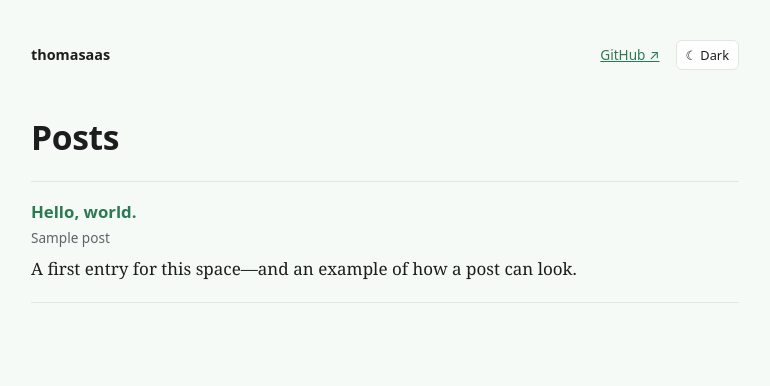
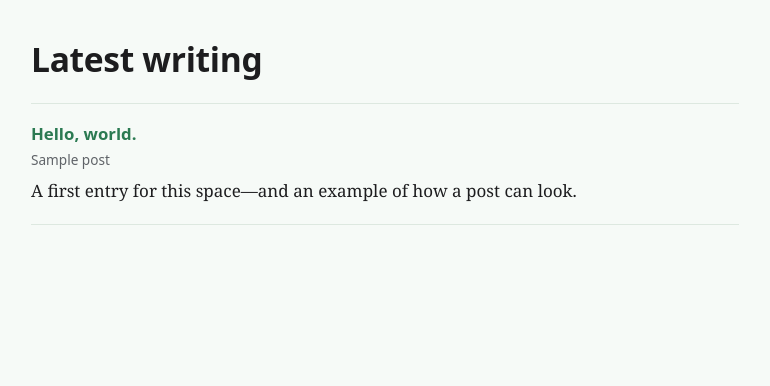
Before and after one commit to QMeimeiky/qmeimeiky.github.io, a plain HTML site: page index.html in a window 1280 px wide. Shown: the whole page, without its empty margins (255-1025 px from the left). Drawn offline with Linux system fonts and the light colour scheme.

Commit message:
Show only latest writing on homepage

```diff
--- a/index.html
+++ b/index.html
@@ -33,20 +33,10 @@
 </head>
 <body>
   <main>
-    <header><a class="brand" href="./">thomasaas</a><div class="controls"><a href="https://github.com/thomasaas">GitHub ↗</a><button type="button" id="theme-toggle" aria-label="Switch color theme">Theme</button></div></header>
-    <h1>Posts</h1>
+    <h1>Latest writing</h1>
     <ul class="posts">
       <li><h2><a href="hello-world.html">Hello, world.</a></h2><div class="meta">Sample post</div><p>A first entry for this space—and an example of how a post can look.</p></li>
     </ul>
   </main>
-  <script>
-    (function () {
-      var button = document.getElementById('theme-toggle');
-      function current() { return document.documentElement.dataset.theme || (window.matchMedia('(prefers-color-scheme: dark)').matches ? 'dark' : 'light'); }
-      function update() { button.textContent = current() === 'dark' ? '☀ Light' : '☾ Dark'; button.setAttribute('aria-label', 'Switch to ' + (current() === 'dark' ? 'light' : 'dark') + ' theme'); }
-      button.addEventListener('click', function () { var next = current() === 'dark' ? 'light' : 'dark'; document.documentElement.dataset.theme = next; try { localStorage.setItem('blog-theme', next); } catch (_) {} update(); });
-      window.matchMedia('(prefers-color-scheme: dark)').addEventListener('change', update); update();
-    })();
-  </script>
 </body>
 </html>
```
